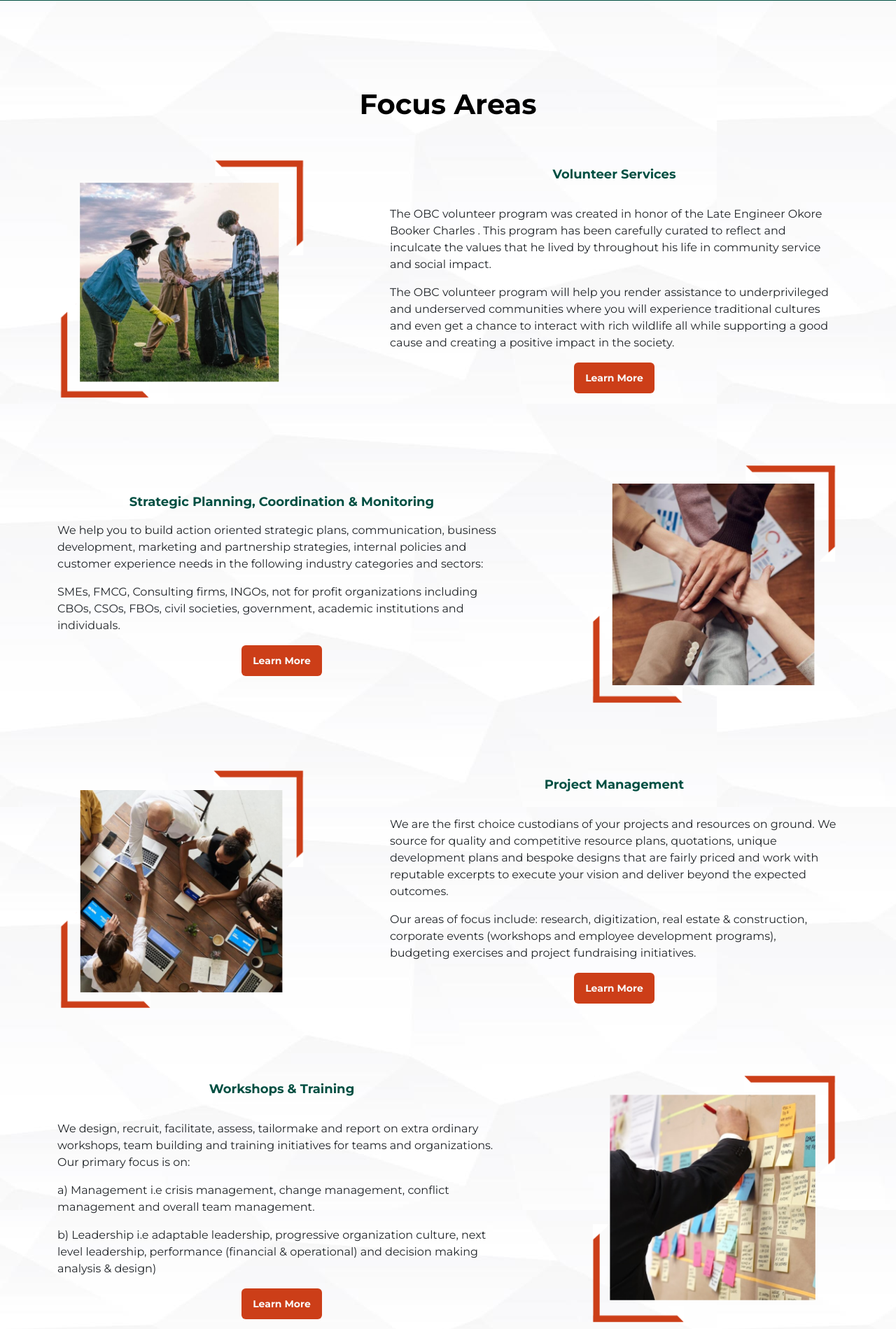
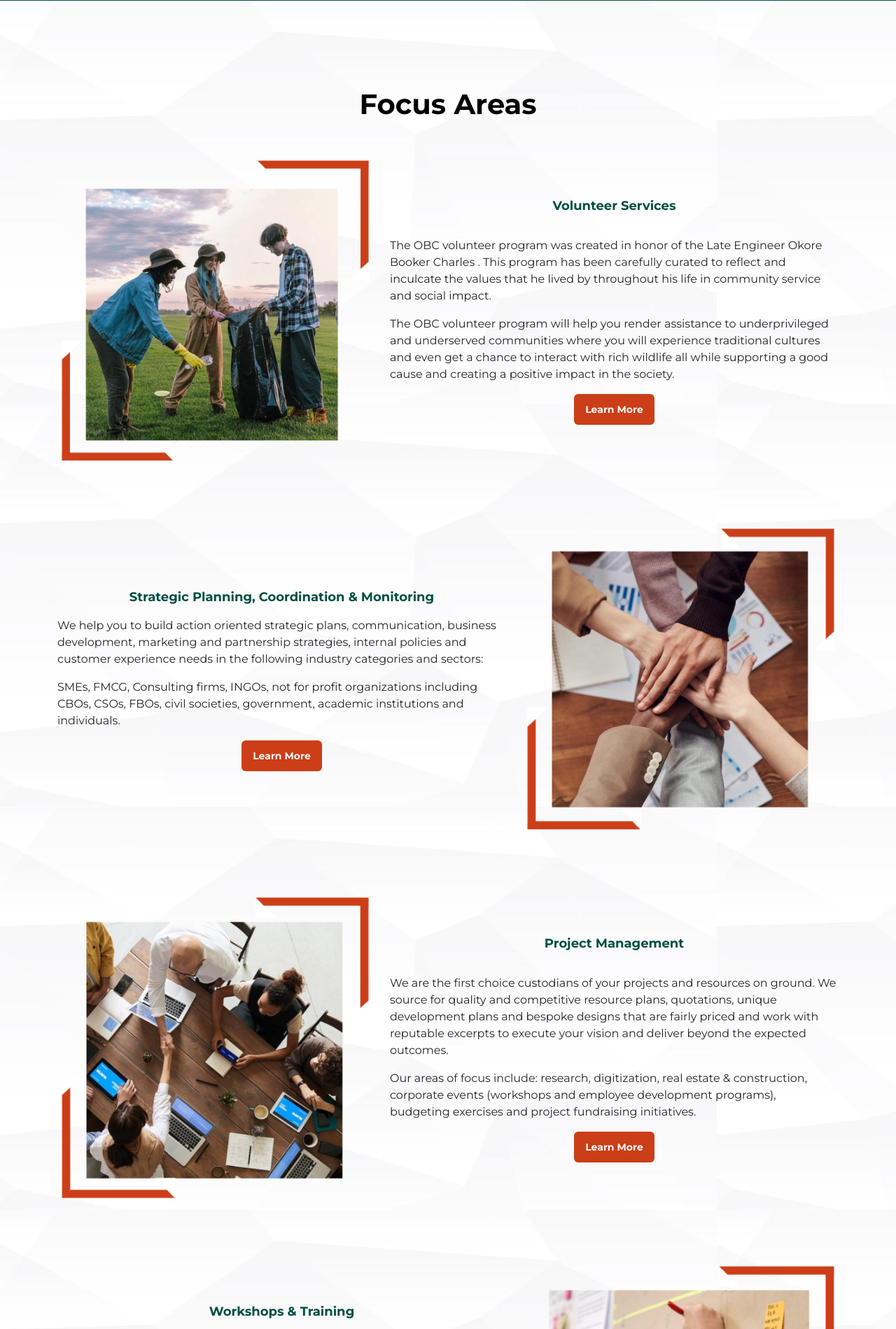
Before and after one commit to fredricksimi/elandome, a Django app: page / in a window 1280 px wide. Shown: the part 1471-3370 px from the top of the page at 70% size. Run offline with Django 3.2, Linux system fonts and the light colour scheme.

Commit message:
new home photos

```diff
--- a/mainapp/templates/mainapp/index.html
+++ b/mainapp/templates/mainapp/index.html
@@ -61,12 +61,12 @@
     <h3 class="text-center about-banner-text2" style="color:#000;">{% trans "Focus Areas" %}</h3>
     <div class="container py-5">
         <div class="row d-flex align-items-center">
-            <div class="col-md-4">
+            <div class="col-md-5">
                 <div class="d-flex justify-content-start">
-                    <img src="{% static 'images/home-volunteers.png' %}" class="img-fluid">
+                    <img src="{% static 'images/home-volunteers2.png' %}" class="img-fluid" >
                 </div>
             </div>
-            <div class="col-md-1"></div>
+            <!-- <div class="col-md-1"></div> -->
             <div class="col-md-7">
                 <p class="text-center programs-text">Volunteer Services</p>
                 <p class="pt-3">
@@ -101,21 +101,21 @@
                     </button>
                 </center>
             </div>
-            <div class="col-md-1"></div>
-            <div class="col-md-4">
+            <!-- <div class="col-md-1"></div> -->
+            <div class="col-md-5">
                 <div class="d-flex justify-content-end">
-                    <img src="{% static 'images/home-strategic-planning.png' %}" class="img-fluid">
+                    <img src="{% static 'images/home-strategic-planning2.png' %}" class="img-fluid">
                 </div>
             </div>
         </div>
         <br><br>
         <div class="row pt-5 d-flex align-items-center">
-            <div class="col-md-4">
+            <div class="col-md-5">
                 <div class="d-flex justify-content-start">
-                    <img src="{% static 'images/home-project-management.png' %}" class="img-fluid">
+                    <img src="{% static 'images/home-project-management2.png' %}" class="img-fluid">
                 </div>
             </div>
-            <div class="col-md-1"></div>
+            <!-- <div class="col-md-1"></div> -->
             <div class="col-md-7">
                 <p class="text-center programs-text">{% trans "Project Management" %}</p>
                 <p class="pt-3">
@@ -154,21 +154,21 @@
                     </button>
                 </center>
             </div>
-            <div class="col-md-1"></div>
-            <div class="col-md-4">
+            <!-- <div class="col-md-1"></div> -->
+            <div class="col-md-5">
                 <div class="d-flex justify-content-end">
-                    <img src="{% static 'images/home-workshops.png' %}" class="img-fluid">
+                    <img src="{% static 'images/home-workshops2.png' %}" class="img-fluid">
                 </div>
             </div>
         </div>
         <br><br>
         <div class="row pt-5 d-flex align-items-center">
-            <div class="col-md-4">
+            <div class="col-md-5">
                 <div class="d-flex justify-content-start">
-                    <img src="{% static 'images/home-career-counselling.png' %}" class="img-fluid">
+                    <img src="{% static 'images/home-career-counselling2.png' %}" class="img-fluid">
                 </div>
             </div>
-            <div class="col-md-1"></div>
+            <!-- <div class="col-md-1"></div> -->
             <div class="col-md-7">
                 <p class="text-center programs-text">{% trans "Career Counselling" %}</p>
                 <p class="pt-3">
```
Also changed, not shown: mainapp/static/images/home-career-counselling2.png (added), mainapp/static/images/home-project-management2.png (added), mainapp/static/images/home-strategic-planning2.png (added), mainapp/static/images/home-volunteers2.png (added), mainapp/static/images/home-workshops2.png (added).
